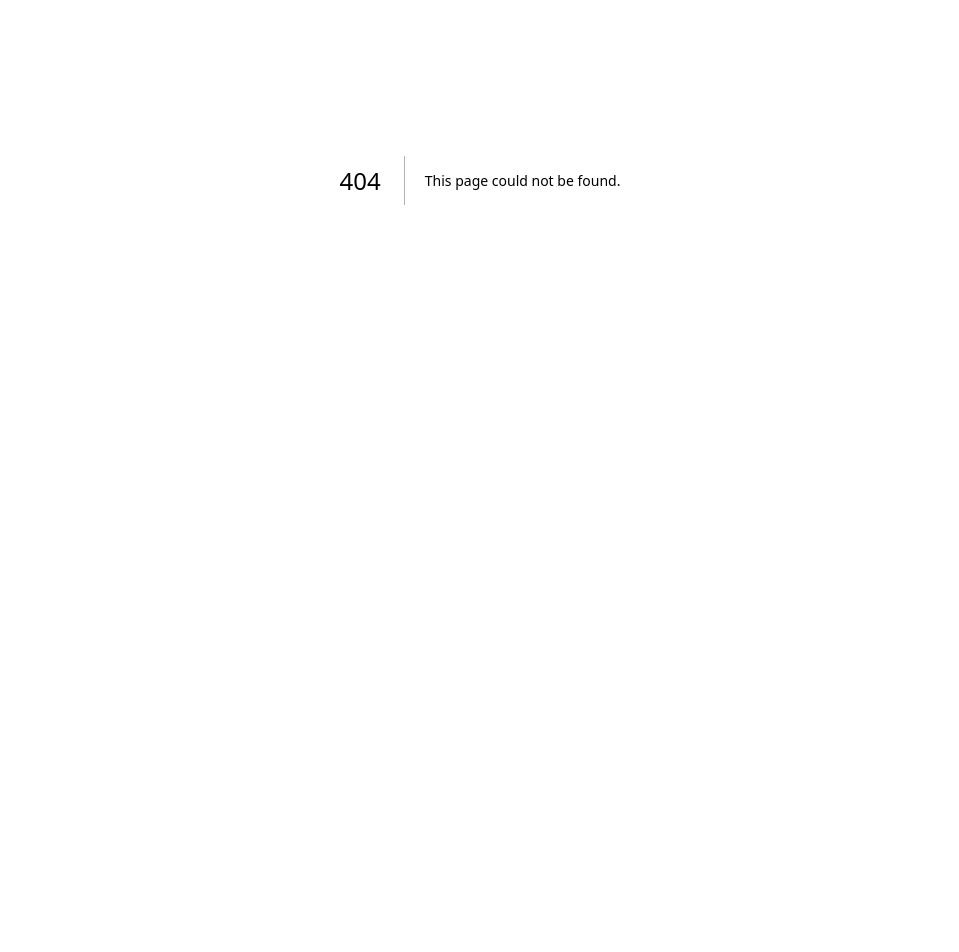
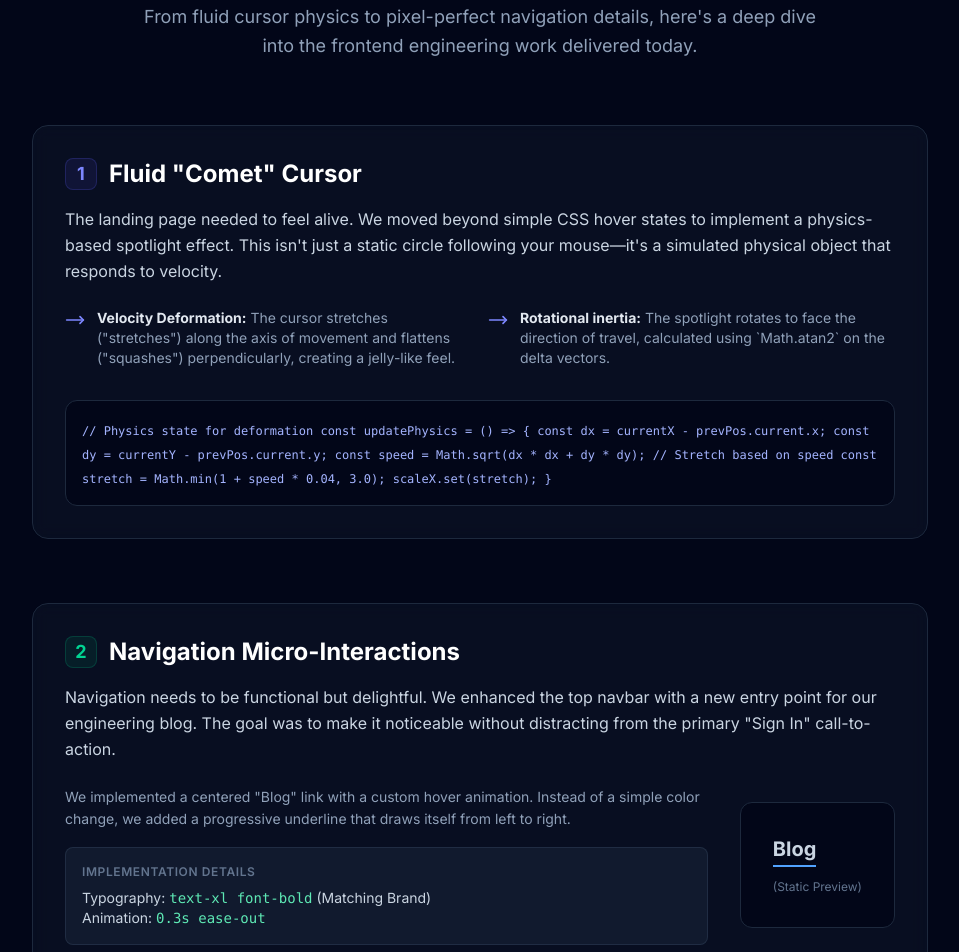
Before and after one commit to yuvanadarsh/zipply-blog, a Next.js app: page /day-1-blog in a window 1280 px wide. Before the commit this address had no page. Shown: the part 220-1172 px from the top of the page, without its empty margins (160-1119 px from the left). Before the commit the page ends 800 px from the top, so only its background shows below. Built offline with nearby package versions, Linux system fonts and the light colour scheme.

Commit message:
added day 1 blog

```diff
--- /dev/null
+++ b/app/day-1-blog/page.tsx
@@ -0,0 +1,5 @@
+import Blog from "@/components/day1-blog";
+
+export default function Day1BlogPage() {
+  return <Blog />;
+}
--- a/app/page.tsx
+++ b/app/page.tsx
@@ -2,9 +2,38 @@ export default function Home() {
   return (
     <main className="flex min-h-screen flex-col items-center justify-between p-24 pt-32">
       <div className="z-10 w-full max-w-5xl items-center justify-between font-mono text-sm lg:flex">
-        <p className="fixed left-0 top-0 flex w-full justify-center border-b border-gray-300 bg-gradient-to-b from-zinc-200 pb-6 pt-8 backdrop-blur-2xl dark:border-neutral-800 dark:bg-zinc-800/30 dark:from-inherit lg:static lg:w-auto  lg:rounded-xl lg:border lg:bg-gray-200 lg:p-4 lg:dark:bg-zinc-800/30">
-          Blog content coming soon...
-        </p>
+        <a
+          href="/day-1-blog"
+          className="group relative block overflow-hidden rounded-xl border border-slate-800 bg-slate-900/50 backdrop-blur-sm transition-all duration-300 hover:border-slate-700 hover:bg-slate-900/80"
+        >
+          {/* Image Container */}
+          <div className="relative h-48 w-full overflow-hidden">
+            <div className="absolute inset-0 bg-gradient-to-t from-slate-900 to-transparent z-10" />
+            <img src="/blog-day-1.png" alt="Day 1 Blog Thumbnail" className="h-full w-full object-cover transition-transform duration-500 group-hover:scale-105" />
+          </div>
+
+          {/* Content */}
+          <div className="relative z-20 p-6 -mt-12">
+            <div className="flex items-center gap-2 mb-3">
+              <span className="inline-flex items-center rounded-full border border-emerald-500/20 bg-emerald-500/10 px-2.5 py-0.5 text-xs font-medium text-emerald-400">Update</span>
+              <span className="text-xs text-slate-400">January 2, 2026</span>
+            </div>
+
+            <h3 className="mb-2 text-xl font-bold text-slate-100 group-hover:text-white">Building Zipply: A Day of UI Polish</h3>
+
+            <p className="mb-6 text-sm leading-relaxed text-slate-400 group-hover:text-slate-300">
+              From fluid cursor physics to pixel-perfect navigation details, we dive deep into the frontend engineering work that makes Zipply feel alive. Explore how we built the "comet" cursor and
+              the new blog navigation.
+            </p>
+
+            <div className="flex items-center text-sm font-medium text-indigo-400 transition-colors group-hover:text-indigo-300">
+              Open Article
+              <svg className="ml-2 h-4 w-4 transition-transform group-hover:translate-x-1" fill="none" viewBox="0 0 24 24" stroke="currentColor">
+                <path strokeLinecap="round" strokeLinejoin="round" strokeWidth={2} d="M17 8l4 4m0 0l-4 4m4-4H3" />
+              </svg>
+            </div>
+          </div>
+        </a>
       </div>
     </main>
   );
--- /dev/null
+++ b/components/day1-blog.tsx
@@ -0,0 +1,123 @@
+import React from "react";
+import { MoveRight } from "lucide-react";
+
+export default function Blog() {
+  return (
+    <div className="bg-slate-950 min-h-screen py-24 px-4 sm:px-6 lg:px-8">
+      <div className="max-w-4xl mx-auto">
+        {/* Header */}
+        <header className="mb-16 text-center">
+          <div className="inline-flex items-center gap-2 px-3 py-1 rounded-full bg-emerald-500/10 border border-emerald-500/20 text-emerald-400 text-sm font-medium mb-6">
+            <span>Engineering Update</span>
+            <span className="w-1 h-1 rounded-full bg-emerald-400" />
+            <span>January 2, 2026</span>
+          </div>
+          <h1 className="text-4xl md:text-5xl font-bold bg-clip-text text-transparent bg-gradient-to-r from-white via-slate-200 to-slate-400 mb-6 tracking-tight">
+            Building Zipply: A Day of UI Polish
+          </h1>
+          <p className="text-lg text-slate-400 max-w-2xl mx-auto leading-relaxed">
+            From fluid cursor physics to pixel-perfect navigation details, here's a deep dive into the frontend engineering work delivered today.
+          </p>
+        </header>
+
+        {/* Content */}
+        <article className="prose prose-invert prose-slate max-w-none">
+          {/* Section 1: The Spotlight */}
+          <div className="mb-16 p-8 rounded-2xl bg-slate-900/50 border border-slate-800 backdrop-blur-sm relative overflow-hidden group">
+            <div className="absolute inset-0 bg-gradient-to-br from-indigo-500/5 to-purple-500/5 opacity-0 group-hover:opacity-100 transition-opacity duration-500" />
+
+            <h2 className="text-2xl font-bold text-white mb-4 flex items-center gap-3">
+              <span className="flex items-center justify-center w-8 h-8 rounded-lg bg-indigo-500/10 border border-indigo-500/20 text-indigo-400 text-lg">1</span>
+              Fluid "Comet" Cursor
+            </h2>
+
+            <p className="text-slate-300 leading-relaxed mb-6">
+              The landing page needed to feel alive. We moved beyond simple CSS hover states to implement a physics-based spotlight effect. This isn't just a static circle following your mouse—it's a
+              simulated physical object that responds to velocity.
+            </p>
+
+            <ul className="grid md:grid-cols-2 gap-4 mb-8">
+              <li className="flex gap-3 items-start text-slate-400 text-sm">
+                <MoveRight className="w-5 h-5 text-indigo-400 shrink-0 mt-0.5" />
+                <span>
+                  <strong className="text-slate-200">Velocity Deformation:</strong> The cursor stretches ("stretches") along the axis of movement and flattens ("squashes") perpendicularly, creating a
+                  jelly-like feel.
+                </span>
+              </li>
+              <li className="flex gap-3 items-start text-slate-400 text-sm">
+                <MoveRight className="w-5 h-5 text-indigo-400 shrink-0 mt-0.5" />
+                <span>
+                  <strong className="text-slate-200">Rotational inertia:</strong> The spotlight rotates to face the direction of travel, calculated using `Math.atan2` on the delta vectors.
+                </span>
+              </li>
+            </ul>
+
+            <div className="bg-slate-950 rounded-xl p-4 border border-slate-800 overflow-x-auto">
+              <code className="text-xs text-indigo-300 font-mono">
+                {`// Physics state for deformation
+const updatePhysics = () => {
+  const dx = currentX - prevPos.current.x;
+  const dy = currentY - prevPos.current.y;
+  const speed = Math.sqrt(dx * dx + dy * dy);
+
+  // Stretch based on speed
+  const stretch = Math.min(1 + speed * 0.04, 3.0);
+  scaleX.set(stretch);
+}`}
+              </code>
+            </div>
+          </div>
+
+          {/* Section 2: Navbar */}
+          <div className="mb-16 p-8 rounded-2xl bg-slate-900/50 border border-slate-800 backdrop-blur-sm relative overflow-hidden group">
+            <div className="absolute inset-0 bg-gradient-to-br from-emerald-500/5 to-teal-500/5 opacity-0 group-hover:opacity-100 transition-opacity duration-500" />
+
+            <h2 className="text-2xl font-bold text-white mb-4 flex items-center gap-3">
+              <span className="flex items-center justify-center w-8 h-8 rounded-lg bg-emerald-500/10 border border-emerald-500/20 text-emerald-400 text-lg">2</span>
+              Navigation Micro-Interactions
+            </h2>
+
+            <p className="text-slate-300 leading-relaxed mb-6">
+              Navigation needs to be functional but delightful. We enhanced the top navbar with a new entry point for our engineering blog. The goal was to make it noticeable without distracting from
+              the primary "Sign In" call-to-action.
+            </p>
+
+            <div className="flex flex-col md:flex-row gap-8 items-center">
+              <div className="flex-1 space-y-4">
+                <p className="text-slate-400 text-sm leading-relaxed">
+                  We implemented a centered "Blog" link with a custom hover animation. Instead of a simple color change, we added a progressive underline that draws itself from left to right.
+                </p>
+                <div className="p-4 bg-slate-800/50 rounded-lg border border-slate-700/50">
+                  <span className="text-slate-500 text-xs uppercase tracking-wider font-semibold mb-2 block">Implementation Details</span>
+                  <p className="text-slate-300 text-sm">
+                    Typography: <span className="text-emerald-300 font-mono">text-xl font-bold</span> (Matching Brand)
+                    <br />
+                    Animation: <span className="text-emerald-300 font-mono">0.3s ease-out</span>
+                  </p>
+                </div>
+              </div>
+
+              <div className="relative shrink-0 p-8 bg-slate-950 rounded-xl border border-slate-800">
+                <button className="text-xl font-bold text-slate-300 relative group">
+                  Blog
+                  <span className="absolute left-0 -bottom-1 w-full h-[2px] bg-blue-400 scale-x-100 origin-left" />
+                </button>
+                <p className="text-center text-xs text-slate-500 mt-4">(Static Preview)</p>
+              </div>
+            </div>
+          </div>
+
+          {/* Conclusion */}
+          <div className="border-t border-slate-800 pt-12 text-center">
+            <p className="text-slate-400 italic">
+              "We're just getting started. Zipply is evolving rapidly, and these foundational UI elements set the stage for the premium experience we are building."
+            </p>
+            <div className="mt-8">
+              <span className="inline-block px-4 py-2 rounded-lg bg-slate-800 text-slate-300 text-sm font-medium">Next up: Authentication & Dashboard</span>
+            </div>
+          </div>
+        </article>
+      </div>
+    </div>
+  );
+}
```
Also changed, not shown: public/blog-day-1.png (added).
